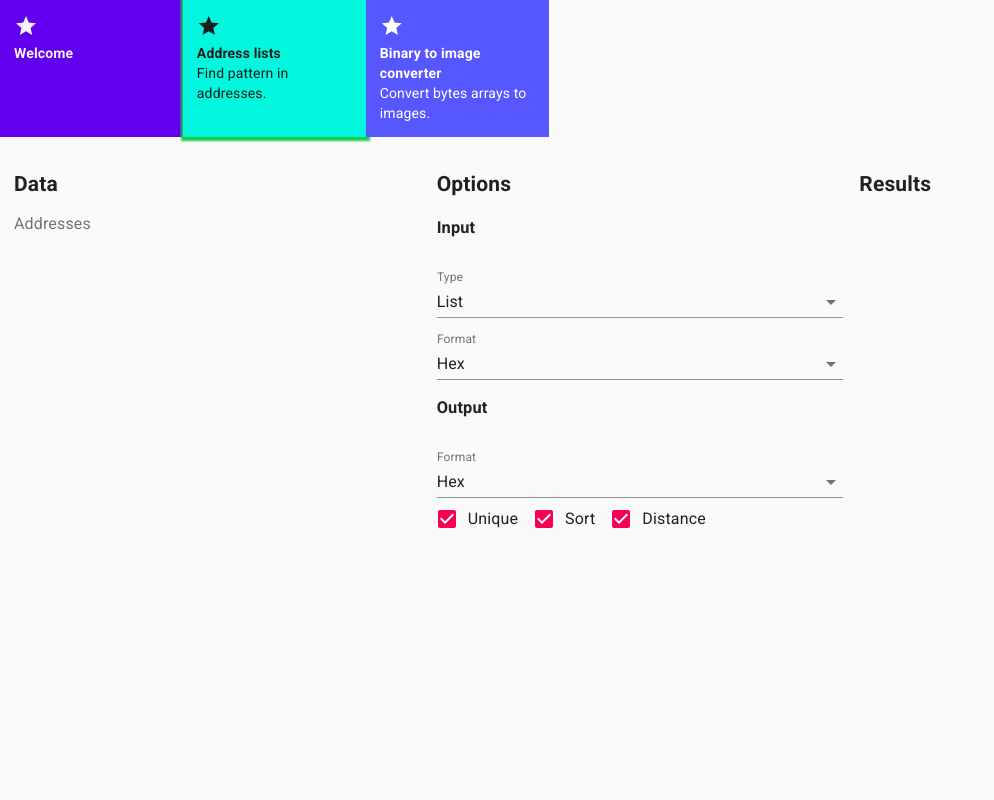
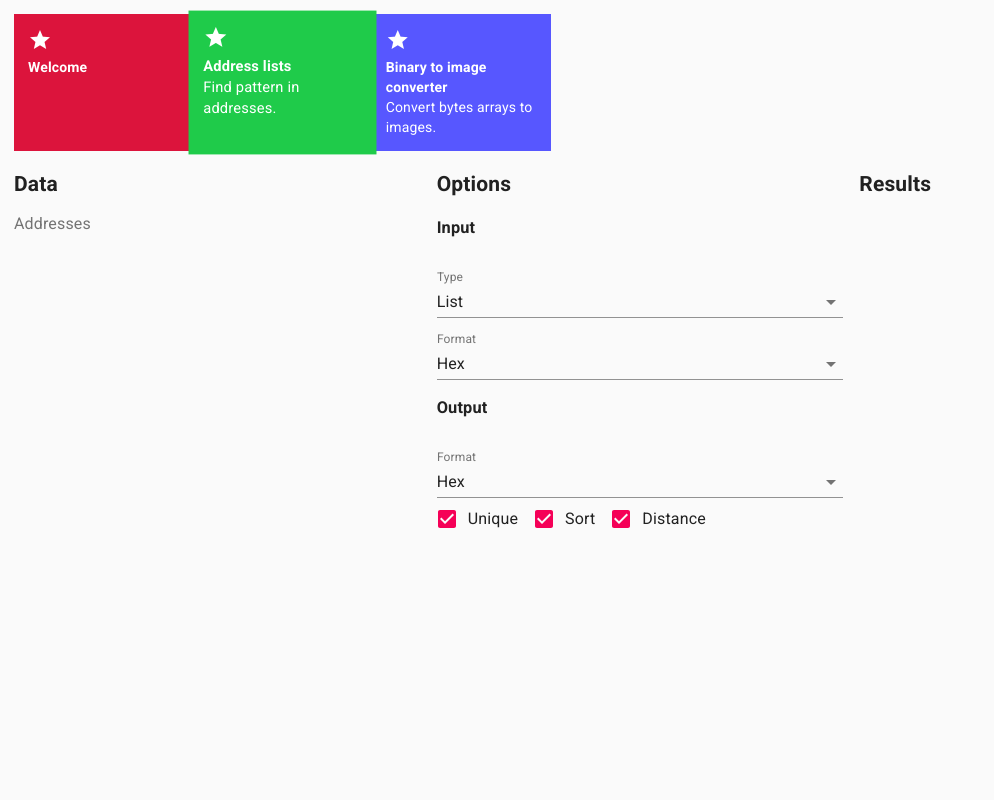
Before and after one commit to maluramichael/re-web-tools, a React (Create React App) app: page /address-list in a window 1280 px wide. Shown: the top 800 px of the page, without its empty margins (0-994 px from the left). Built offline with nearby package versions, Linux system fonts and the light colour scheme.

Commit message:
Scale button instead of changing its color

```diff
--- a/src/app.scss
+++ b/src/app.scss
@@ -27,8 +27,8 @@ textarea {
 }
 
 .app {
+  padding: 1em;
   .container {
-    padding: 1em
   }
 }
 
--- a/src/navigation.scss
+++ b/src/navigation.scss
@@ -27,13 +27,11 @@ nav.navigation {
 
     &:hover {
       color: whitesmoke;
-      background-color: #6200ee;
     }
 
     &.active {
-      color: #1c1c1c;
-      background-color: #02f7de;
-      box-shadow: var(--background-color) 1px 1px 2px 3px;
+      transform: scale(1.05);
+      z-index: 1;
     }
   }
 }
```
